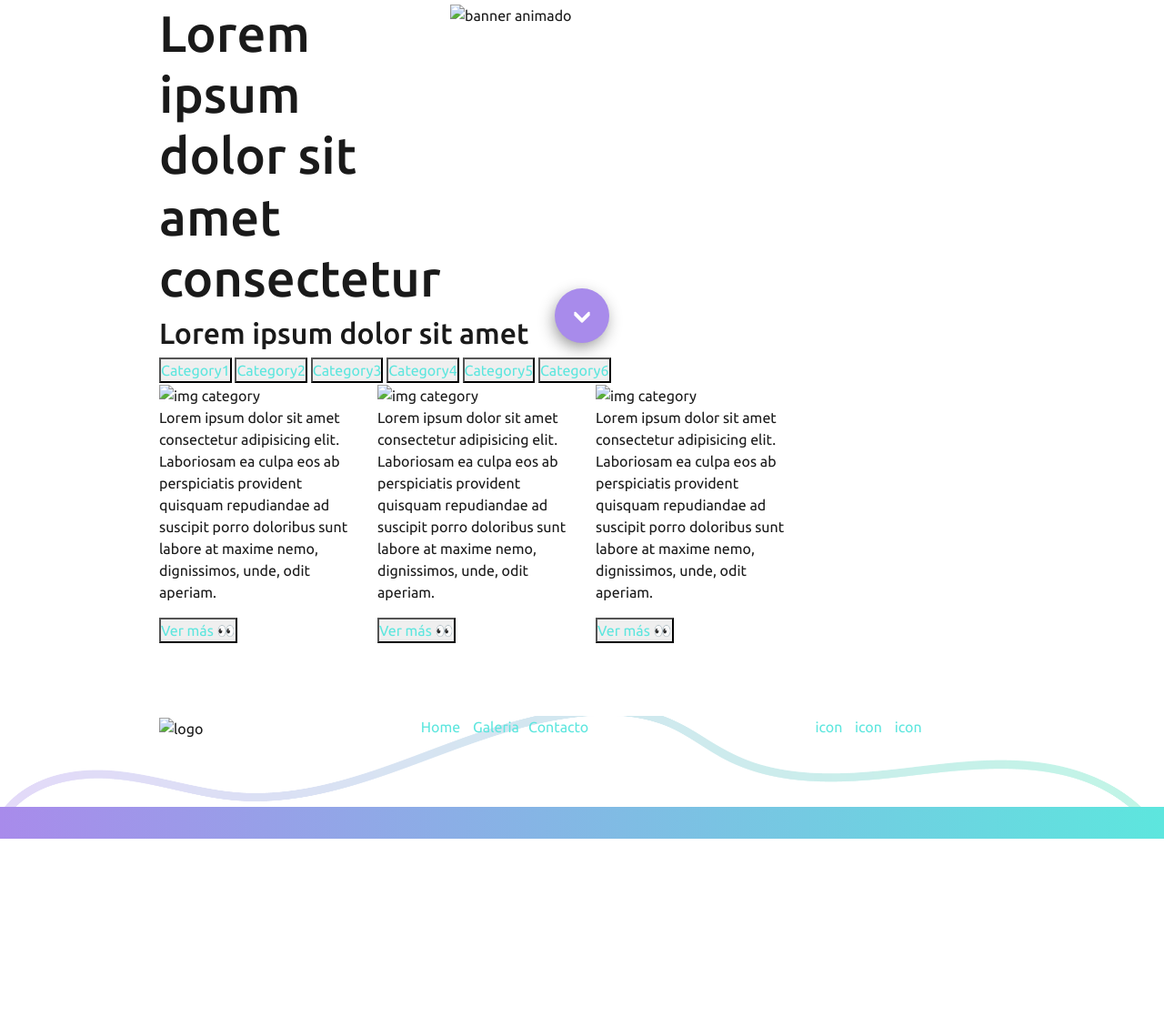
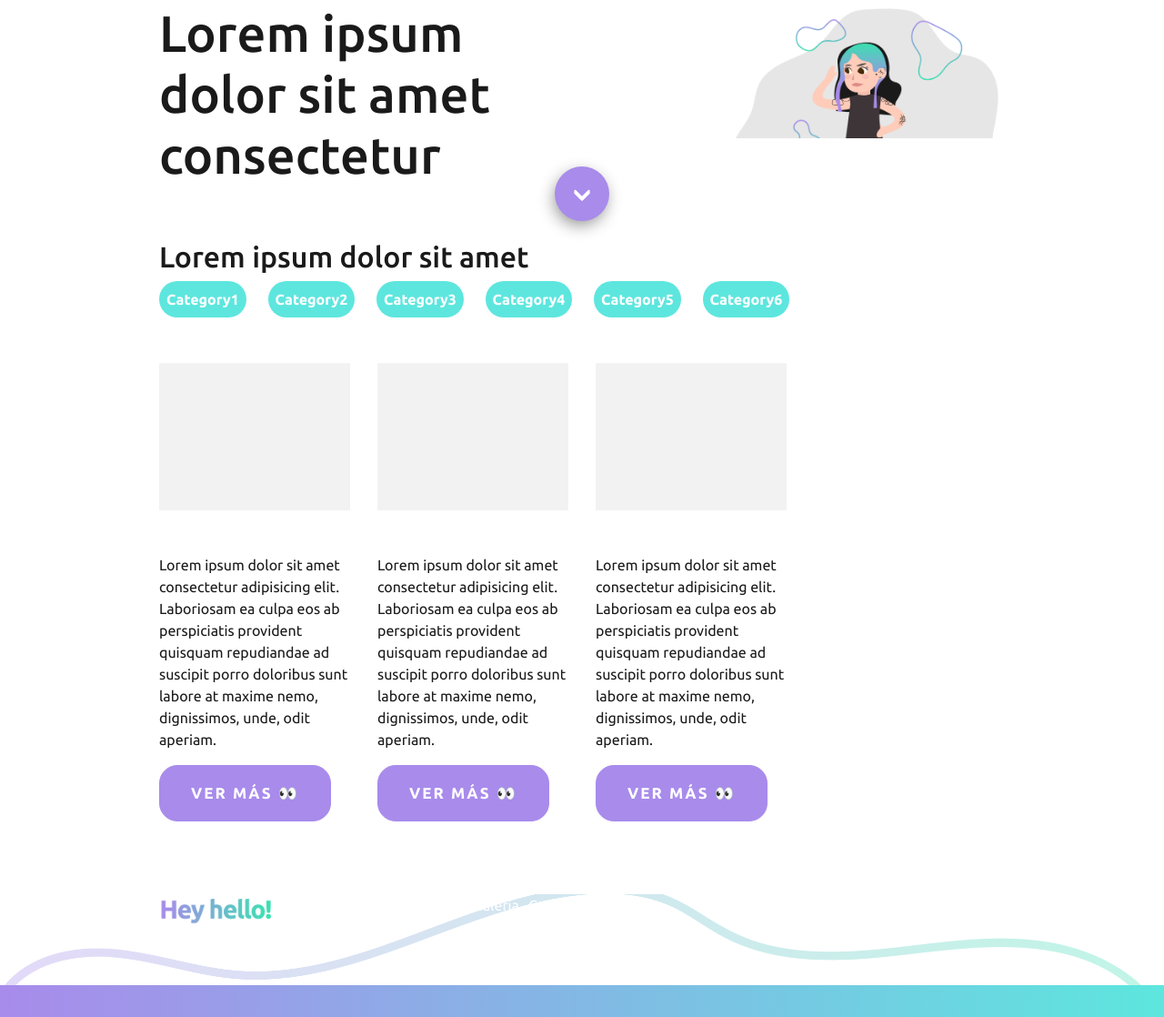
Before and after one commit to leilalternativx/coderhouse, a plain HTML site: page pages/galeria.html in a window 1280 px wide. Shown: the part 142-1260 px from the top of the page at 91% size. Before the commit the page ends 1064 px from the top, so only its background shows below. Drawn offline with nearby package versions, Linux system fonts and the light colour scheme; files that its build step writes are made by us from their sources.

Commit message:
Update 2.2

```diff
--- a/css/style.css
+++ b/css/style.css
@@ -193,23 +193,6 @@ ul.menu-link > li > a:active {
 
 /**FIN MENU**/
 
-/**ESTRUCTURA**/
-
-.container{
-    width: 100%;
-    margin-left: auto;
-}
-
-.row {
-    display: flex;
-    flex-wrap: wrap;
-}
-
-.col {
-    flex: 1 0 0%;
-}
-/**FIN ESTRUCTURA**/
-
 .optionDrop{
     margin-top: 10px;
     margin-bottom: 10px;
@@ -321,8 +304,21 @@ margin-top: 13px;
     text-align: center;
     margin: 8% 0;
 }
+
 .bounce {
     animation: bounce 2s infinite;
+}
+
+@keyframes bounce {
+    0%, 20%, 50%, 80%, 100% {
+        transform: translateY(0);
+    }
+    40% {
+        transform: translateY(-30px);
+    }
+    60% {
+        transform: translateY(-15px);
+    }
 }
 
 .section-m{
@@ -342,23 +338,125 @@ margin-top: 13px;
     border: 0;
 }
 
+.btn-category{
+    height: 40px;
+    width: fit-content;
+    padding: 8px;
+    border-radius: 20px;
+    border: none;
+    font-weight: 600;
+    background-color: #5de6de;
+    margin-right: 20px;
+}
 
+a, btn-category{
+    color: #fff;
+    text-decoration: none;
+}
 
+.btn-category:hover{
+    background-color: rgb(219, 219, 219)
+}
 
+a, btn-category :hover{
+    color: #fff;
+}
 
+.btn-view {
+    position: relative;
+    padding: 1em 2em;
+    outline: none;
+    border: 1px solid #a88beb;
+    background: #a88beb;
+    color: #fff;
+    text-transform: uppercase;
+    letter-spacing: 2px;
+    font-size: 17px;
+    overflow: hidden;
+    transition: 0.2s;
+    border-radius: 20px;
+    cursor: pointer;
+    font-weight: bold;
+}
 
+.btn-view:hover {
+    box-shadow: 0 0 10px #a88beb, 0 0 25px #001eff, 0 0 50px #a88beb;
+    transition-delay: 0.6s;
+}
 
+    .btn-view span {
+    position: absolute;
+}
 
-@keyframes bounce {
-    0%, 20%, 50%, 80%, 100% {
-        transform: translateY(0);
-    }
-    40% {
-        transform: translateY(-30px);
-    }
-    60% {
-        transform: translateY(-15px);
-    }
+.btn-view span:nth-child(1) {
+    top: 0;
+    left: -100%;
+    width: 100%;
+    height: 2px;
+    background: linear-gradient(90deg, transparent, #a88beb);
+}
+
+.btn-view:hover span:nth-child(1) {
+    left: 100%;
+    transition: 0.7s;
+}
+
+.btn-view span:nth-child(3) {
+    bottom: 0;
+    right: -100%;
+    width: 100%;
+    height: 2px;
+    background: linear-gradient(90deg, transparent, #001eff);
+}
+
+.btn-view:hover span:nth-child(3) {
+    right: 100%;
+    transition: 0.7s;
+    transition-delay: 0.35s;
+}
+
+.btn-view span:nth-child(2) {
+    top: -100%;
+    right: 0;
+    width: 2px;
+    height: 100%;
+    background: linear-gradient(180deg, transparent, #a88beb);
+}
+
+.btn-view:hover span:nth-child(2) {
+    top: 100%;
+    transition: 0.7s;
+    transition-delay: 0.17s;
+}
+
+.btn-view span:nth-child(4) {
+    bottom: -100%;
+    left: 0;
+    width: 2px;
+    height: 100%;
+    background: linear-gradient(360deg, transparent, #001eff);
+}
+
+.btn-view:hover span:nth-child(4) {
+    bottom: 100%;
+    transition: 0.7s;
+    transition-delay: 0.52s;
+}
+
+.btn-view:active {
+    background: #a88beb;
+    background: linear-gradient(to top right, #a88beb, #001eff);
+    color: #bfbfbf;
+    box-shadow: 0 0 8px #a88beb, 0 0 8px #001eff, 0 0 8px #a88beb;
+    transition: 0.1s;
+}
+
+.btn-view:active span:nth-child(1)
+span:nth-child(2)
+span:nth-child(2)
+span:nth-child(2) {
+    transition: none;
+    transition-delay: none;
 }
 
 @media (min-width: 360px) {
--- a/pages/galeria.html
+++ b/pages/galeria.html
@@ -5,14 +5,14 @@
     <meta http-equiv="X-UA-Compatible" content="IE=edge">
     <meta name="viewport" content="width=device-width, initial-scale=1.0">
     <!--CSS-->
-    <link rel="stylesheet" href="./css/bootstrap.min.css">
-    <link rel="stylesheet" href="./css/style.css">
+    <link rel="stylesheet" href="/css/bootstrap.min.css">
+    <link rel="stylesheet" href="/css/style.css">
     <!---->
     <!-- Google fonts-->
     <link rel="preconnect" href="https://fonts.googleapis.com">
     <link rel="preconnect" href="https://fonts.gstatic.com" crossorigin>
     <link href="https://fonts.googleapis.com/css2?family=Ubuntu:wght@300;400;500;700&display=swap" rel="stylesheet">
-    <link rel="icon" href="./media/favicon.ico">
+    <link rel="icon" href="/media/favicon.ico">
     <title>Proyecto Portfolio</title>
 </head>
 <body>
@@ -23,19 +23,19 @@
                 <div class="container">
                     <div class="row">
                         <div class="col-md-3">
-                            <img src="./media/img/logo.png" alt="logotipo" class="logo">
+                            <img src="/media/img/logo.png" alt="logotipo" class="logo">
                         </div>
                         <div class="col-md-9">
                             <ul class="menu-link">
                                     <li><a href="../index.html">Home</a></li>
-                                    <li><a href="./pages/galeria.html"><img src="./media/img/gallery.png" class="icon" alt="icon galeria">Galeria</a>
+                                    <li><a href="/pages/galeria.html"><img src="/media/img/gallery.png" class="icon" alt="icon galeria">Galeria</a>
                                     <ul>
-                                        <li><a class="" href="./pages/galeria.html">Categoria 1</a></li>
-                                        <li><a class="" href="./pages/galeria.html#category2">Categoria 2</a></li>
-                                        <li><a class="" href="./pages/galeria.html#category3">Categoria 3</a></li>
+                                        <li><a class="" href="/pages/galeria.html">Categoria 1</a></li>
+                                        <li><a class="" href="/pages/galeria.html#category2">Categoria 2</a></li>
+                                        <li><a class="" href="/pages/galeria.html#category3">Categoria 3</a></li>
                                     </ul>
                                     </li>
-                                    <li><a href="./pages/contacto.html"><img src="./media/img/contact.png" class="icon" alt="icon galeria">Contacto</a></li>
+                                    <li><a href="/pages/contacto.html"><img src="/media/img/contact.png" class="icon" alt="icon galeria">Contacto</a></li>
                             </ul>
                         </div>
                     </div>
@@ -45,12 +45,12 @@
     <main>
         <div class="container">
             <div class="row">
-                <div class="col-md-4"><h1>
+                <div class="col-md-6"><h1>
                     Lorem ipsum dolor sit amet consectetur
                 </h1>
                 </div>
                 <div class="col-md-6">
-                    <img src="./media/img/home/banner.png" alt="banner animado">
+                    <img src="/media/img/home/banner.png" alt="banner animado">
                 </div>
             </div>
         </div>
@@ -61,45 +61,60 @@
             </div>
         </button>
     </main>
-    <section>
+    <section class="section-m">
         <div class="container">
             <h2>
                 Lorem ipsum dolor sit amet
             </h2>
             <div>
-                <button><a href="./pages/galeria.html#category1">Category1</a></button>
-                <button><a href="./pages/galeria.html#category2">Category2</a></button>
-                <button><a href="./pages/galeria.html#category3">Category3</a></button>
-                <button><a href="./pages/galeria.html#category4">Category4</a></button>
-                <button><a href="./pages/galeria.html#category5">Category5</a></button>
-                <button><a href="./pages/galeria.html#category6">Category6</a></button>
+                <button class="btn-category"><a href="/pages/galeria.html#category1">Category1</a></button>
+                <button class="btn-category"><a href="/pages/galeria.html#category2">Category2</a></button>
+                <button class="btn-category"><a href="/pages/galeria.html#category3">Category3</a></button>
+                <button class="btn-category"><a href="/pages/galeria.html#category4">Category4</a></button>
+                <button class="btn-category"><a href="/pages/galeria.html#category5">Category5</a></button>
+                <button class="btn-category"><a href="/pages/galeria.html#category6">Category6</a></button>
             </div>
-            <div class="row">
+            <div class="row section-m">
                 <div class="col-md-3">
                     <div id="category1">
-                        <img src="./media/img/home/img.jpg" alt="img category">
-                        <p>
+                        <img src="/media/img/home/img.jpg" alt="img category">
+                        <p class="mt-5">
                             Lorem ipsum dolor sit amet consectetur adipisicing elit. Laboriosam ea culpa eos ab perspiciatis provident quisquam repudiandae ad suscipit porro doloribus sunt labore at maxime nemo, dignissimos, unde, odit aperiam.
                         </p>
-                        <button><a href="detalle.html">Ver más 👀</a></button>
+                        <button class="btn-view">
+                            <span></span>
+                            <span></span>
+                            <span></span>
+                            <span></span> Ver más 👀
+                        </button>
                     </div>
                 </div>
                 <div class="col-md-3">
                     <div id="category2">
-                    <img src="./media/img/home/img.jpg" alt="img category">
-                    <p>
+                    <img src="/media/img/home/img.jpg" alt="img category">
+                    <p class="mt-5">
                         Lorem ipsum dolor sit amet consectetur adipisicing elit. Laboriosam ea culpa eos ab perspiciatis provident quisquam repudiandae ad suscipit porro doloribus sunt labore at maxime nemo, dignissimos, unde, odit aperiam.
                     </p>
-                    <button><a href="detalle.html">Ver más 👀</a></button>
+                    <button class="btn-view">
+                        <span></span>
+                        <span></span>
+                        <span></span>
+                        <span></span> Ver más 👀
+                    </button>
                 </div>
             </div>
                 <div class="col-md-3">
                     <div id="category3">
-                        <img src="./media/img/home/img.jpg" alt="img category">
-                        <p>
+                        <img src="/media/img/home/img.jpg" alt="img category">
+                        <p class="mt-5">
                             Lorem ipsum dolor sit amet consectetur adipisicing elit. Laboriosam ea culpa eos ab perspiciatis provident quisquam repudiandae ad suscipit porro doloribus sunt labore at maxime nemo, dignissimos, unde, odit aperiam.
                         </p>
-                        <button><a href="./pages/detalle.html">Ver más 👀</a></button>
+                        <button class="btn-view">
+                            <span></span>
+                            <span></span>
+                            <span></span>
+                            <span></span> Ver más 👀
+                        </button>
                     </div>
                 </div>
             </div>
@@ -109,13 +124,13 @@
         <div class="container">
             <div class="row justify-content-between">
                 <div class="col-md-2">
-                    <img src="./media/img/logo.png" alt="logo">
+                    <img src="/media/img/logo.png" alt="logo">
                 </div>
                 <div class="col-md-4 textCenter">
                     <ul>
-                        <li><a href="../index.html">Home</a></li>
-                        <li><a href="./pages/galeria.html">Galeria</a>
-                        <li><a href="./pages/contacto.html">Contacto</a>
+                        <li><a href="./index.html">Home</a></li>
+                        <li><a href="/pages/galeria.html">Galeria</a>
+                        <li><a href="/pages/contacto.html">Contacto</a>
                     </ul>
                 </div>
                 <div class="col-md-4 textCenter">
@@ -129,7 +144,7 @@
         </div>
     </footer>
     <div class="topheader"></div>
-<script src="./js/bootstrap.min.js"></script>
+<script src="/js/bootstrap.min.js"></script>
 <!-- Awesome fonts -->
 <script src="https://kit.fontawesome.com/d7739a3e59.js" crossorigin="anonymous"></script>
 </body>
```
Also changed, not shown: index.html (+1 -1 lines), pages/contacto.html (+1 -1 lines), pages/detalle.html (+21 -21 lines).
